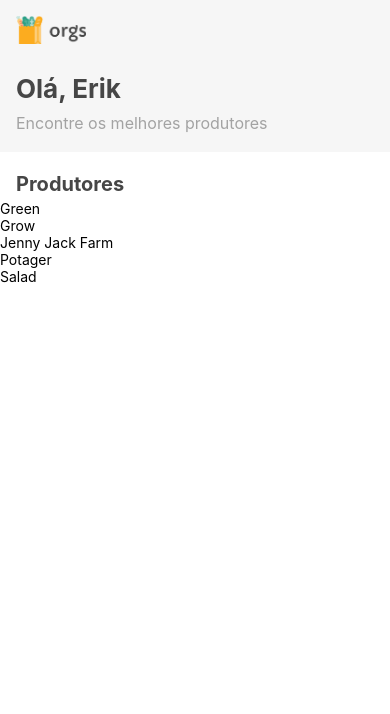
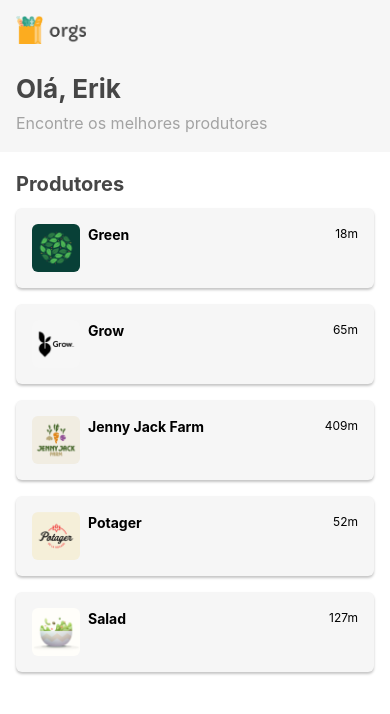
Before and after one commit to mtserik/orgsHooks, a React Native app: screen / in a window 390 px wide. Shown: the top 714 px of the page. Built offline with nearby package versions, Linux system fonts and the light colour scheme.

Commit message:
Adicionando os estilos da lista, criando um componente para estilizar o cartão

```diff
--- /dev/null
+++ b/src/telas/Home/componentes/Produtor.js
@@ -0,0 +1,58 @@
+import React from "react";
+import { Text, View, Image, StyleSheet } from "react-native";
+
+export default function Produtor({ nome, imagem, distancia, estrelas }) {
+    return <View style={estilos.cartao}>
+            <Image source={imagem} style={estilos.imagem} acessibilityLabel={nome} />
+            <View style={estilos.informacoes}>
+                <Text style={estilos.nome}>{ nome }</Text>
+                <Text style={estilos.distancia}>{ distancia }</Text>
+            </View>
+        </View>
+}
+
+const estilos = StyleSheet.create({
+    cartao: {
+        backgroundColor: "#F6F6F6",
+        marginVertical: 8,
+        marginHorizontal: 16,
+        borderRadius: 6,
+        flexDirection: "row",
+
+        // Android
+        elevation: 4,
+
+        // IOS
+        shadowColor: "#000",
+        shadowOffset: {
+            width: 0,
+            height: 2,
+        },
+        shadowOpacity: 0.23,
+        shadowRadius: 2.62,
+    },
+    imagem: {
+        width: 48,
+        height: 48,
+        borderRadius: 6,
+        marginVertical: 16,
+        marginLeft: 16,
+    },
+    informacoes: {
+        flex: 1,
+        flexDirection: "row",
+        justifyContent: "space-between",
+        marginLeft: 8,
+        marginVertical: 16,
+        marginRight: 16,
+    },
+    nome: {
+        fontSize: 14,
+        lineHeight: 22,
+        fontWeight: "bold"
+    },
+    distancia: {
+        fontSize: 12,
+        lineHeight: 19,
+    }
+});
--- a/src/telas/Home/componentes/Produtores.js
+++ b/src/telas/Home/componentes/Produtores.js
@@ -1,6 +1,7 @@
 import React, { useEffect, useState } from "react";
 import { FlatList, StyleSheet, Text } from "react-native";
 
+import Produtor from "./Produtor";
 import { carregaProdutores } from "../../../servicos/carregaDados";
 
 export default function Produtores({ topo: Topo }) {
@@ -22,7 +23,7 @@
 
     return <FlatList
     data = {lista}
-    renderItem={({item: {nome}}) => <Text>{ nome }</Text>}
+    renderItem={({ item }) => <Produtor {...item}/>}
     keyExtractor={ ({ nome }) => nome}
     ListHeaderComponent= {topoLista} />
 }
```
